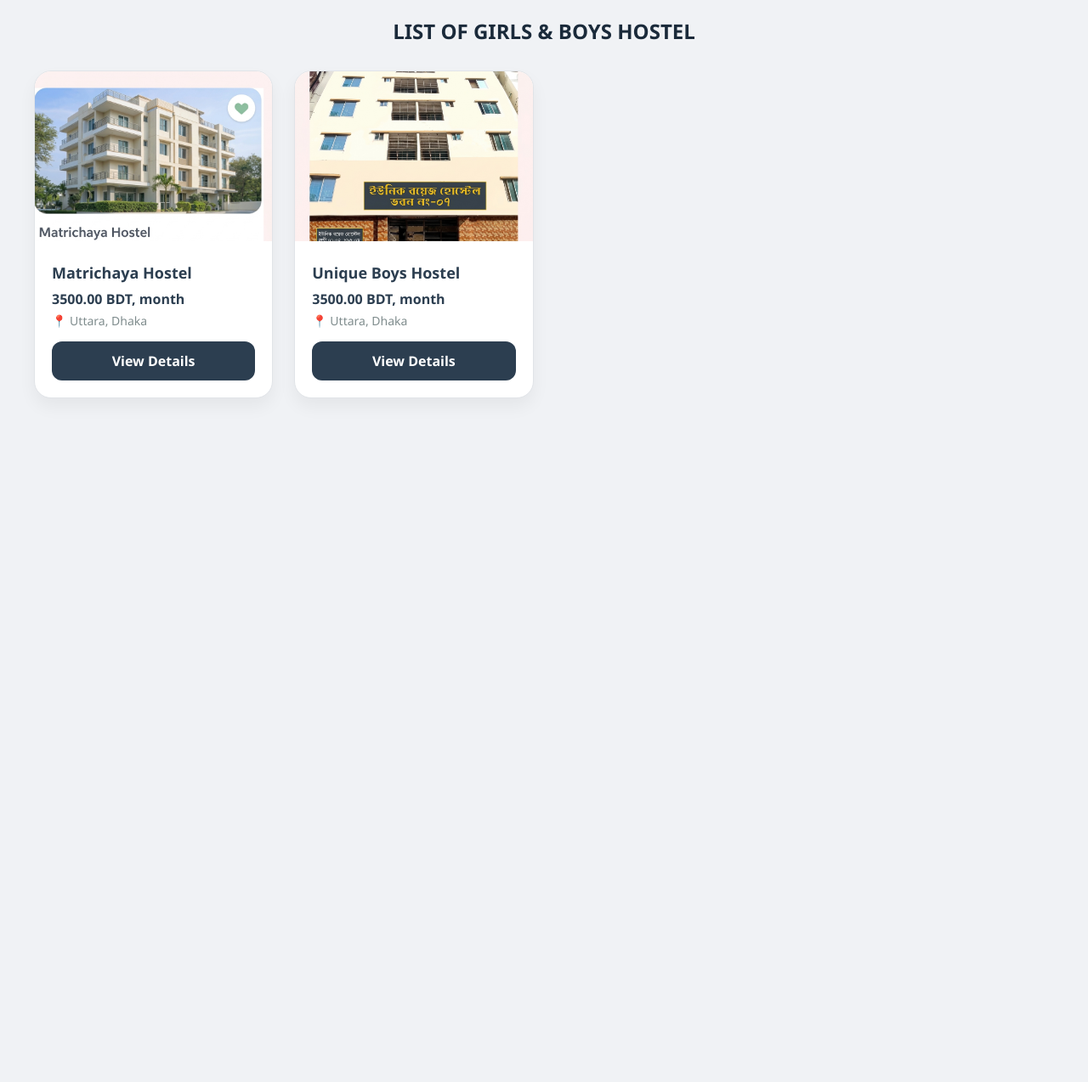
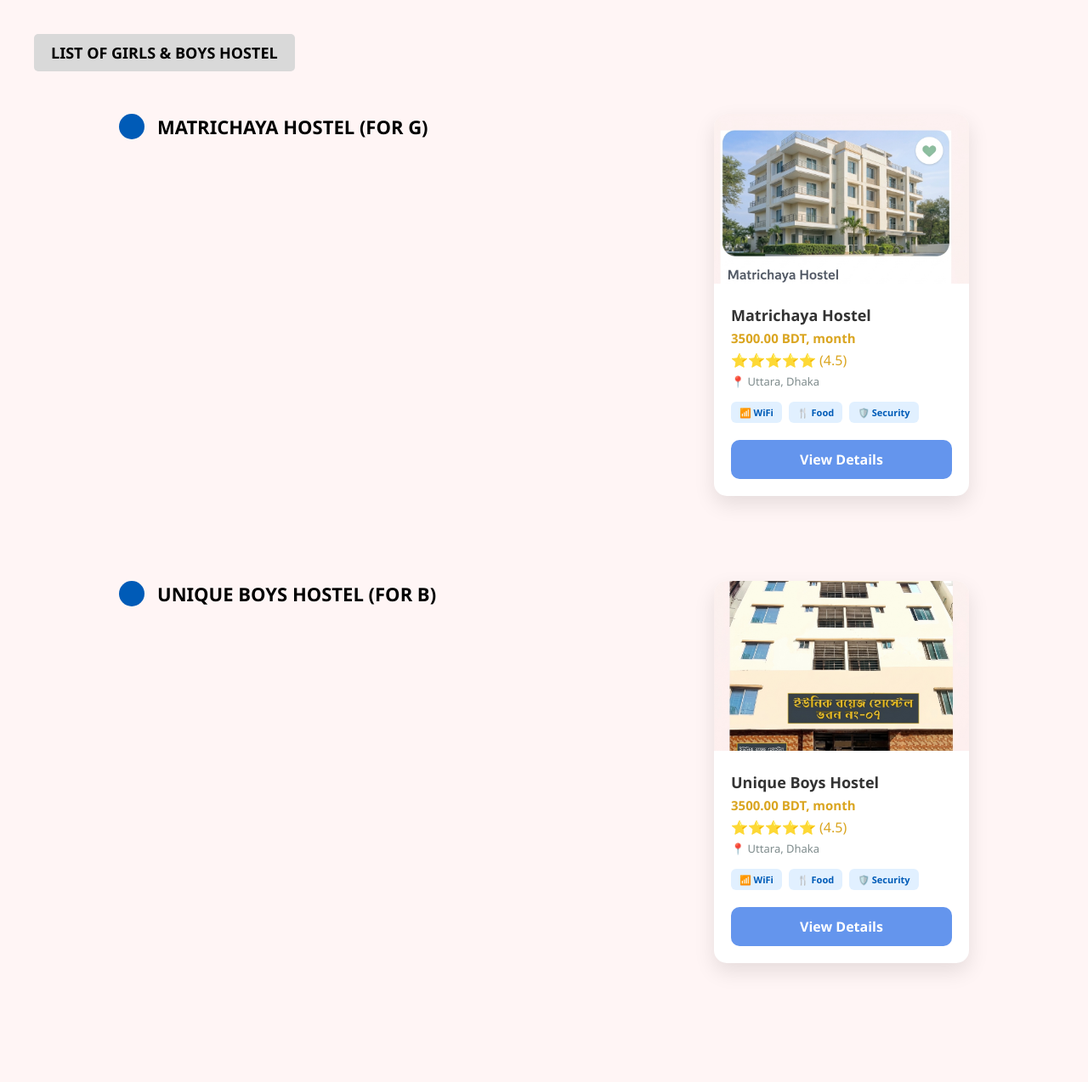
Before and after one commit to Riya1153/StayFinder, a Django app: page /hostels/ in a window 1280 px wide. Shown: the whole page at 85% size. Before the commit the page ends 469 px from the top, so only its background shows below. Run offline with Django 5.2, Linux system fonts and the light colour scheme; data comes from the database, SQL or seed files in the repository; both versions use the stored data as it was after the commit.

Commit message:
StayFinder-9: Fixed layout to show multiple hostel cards correctly

```diff
--- a/core/templates/hostel_list.html
+++ b/core/templates/hostel_list.html
@@ -2,70 +2,99 @@
 <html lang="en">
 <head>
     <meta charset="UTF-8">
-    <title>StayFinder - Available Hostels</title>
+    <title>StayFinder - Hostel List</title>
     <style>
         * { margin: 0; padding: 0; box-sizing: border-box; font-family: 'Segoe UI', sans-serif; }
-        body { background-color: #f0f2f5; padding: 20px; }
+        body { background-color: #FFF5F5; padding: 40px; }
 
-        .header-title {
-            text-align: center; color: #1a2a3a; font-size: 24px;
-            font-weight: 800; margin-bottom: 30px; text-transform: uppercase;
+        .header-box {
+            background: #D9D9D9; display: inline-block; padding: 10px 20px;
+            margin-bottom: 50px; border-radius: 5px;
+        }
+        .header-title { font-size: 18px; font-weight: 800; color: #000; }
+
+        .container { max-width: 1000px; margin: 0 auto; }
+
+        /* Figma Card Row Fix */
+        .hostel-row {
+            display: flex;
+            justify-content: space-between;
+            align-items: flex-start;
+            margin-bottom: 100px; /* Jate niche niche thikmoto thake */
+            width: 100%;
         }
 
-        .container {
-            display: grid; grid-template-columns: repeat(auto-fill, minmax(280px, 1fr));
-            gap: 25px; max-width: 1200px; margin: 0 auto;
+        .name-side { display: flex; align-items: center; gap: 15px; width: 50%; }
+        .blue-dot { width: 30px; height: 30px; background: #005BB7; border-radius: 50%; flex-shrink: 0; }
+        .hostel-name { font-size: 22px; font-weight: 800; color: #000; text-transform: uppercase; }
+
+        .card-side { width: 50%; display: flex; justify-content: flex-end; }
+        .card {
+            background: white; border-radius: 15px; width: 300px;
+            box-shadow: 0 10px 25px rgba(0,0,0,0.1); overflow: hidden;
         }
 
-        .hostel-card {
-            background: white; border-radius: 20px; overflow: hidden;
-            box-shadow: 0 10px 20px rgba(0,0,0,0.05); transition: 0.3s;
-            border: 1px solid #e1e4e8;
+        .hostel-img { width: 100%; height: 200px; object-fit: cover; }
+        .card-body { padding: 20px; text-align: left; }
+        .card-title { font-size: 18px; font-weight: 700; color: #333; }
+        .card-price { font-size: 15px; color: #DAA520; font-weight: 600; margin: 5px 0; }
+        .card-location { font-size: 13px; color: #7f8c8d; margin-bottom: 15px; }
+
+        /* Features */
+        .features { display: flex; flex-wrap: wrap; gap: 8px; margin-bottom: 20px; }
+        .feature-tag {
+            font-size: 11px; background: #E1F0FF; color: #005BB7;
+            padding: 5px 10px; border-radius: 6px; font-weight: bold;
         }
-        .hostel-card:hover { transform: translateY(-5px); box-shadow: 0 15px 30px rgba(0,0,0,0.1); }
 
-        .hostel-img { width: 100%; height: 200px; object-fit: cover; }
-
-        .card-content { padding: 20px; }
-        .hostel-title { font-size: 18px; font-weight: 700; color: #2c3e50; margin-bottom: 8px; }
-        .price { color: #2c3e50; font-size: 16px; font-weight: 600; margin-bottom: 5px; }
-        .location { color: #7f8c8d; font-size: 14px; margin-bottom: 15px; }
-
-        .btn-details {
-            display: block; text-align: center; background: #2c3e50;
-            color: white; padding: 12px; text-decoration: none;
-            border-radius: 12px; font-weight: 600; transition: 0.3s;
+        .btn-view {
+            display: block; width: 100%; padding: 12px;
+            background: #6495ED; color: white; text-align: center;
+            text-decoration: none; border-radius: 10px; font-weight: bold;
         }
-        .btn-details:hover { background: #1a2a3a; }
-
-        .no-data { text-align: center; grid-column: 1 / -1; padding: 50px; color: #7f8c8d; }
     </style>
 </head>
 <body>
 
-    <h2 class="header-title">LIST OF GIRLS & BOYS HOSTEL</h2>
+    <div class="header-box">
+        <h2 class="header-title">LIST OF GIRLS & BOYS HOSTEL</h2>
+    </div>
 
     <div class="container">
         {% for hostel in hostels %}
-        <div class="hostel-card">
-            {% if hostel.image %}
-                <img src="{{ hostel.image.url }}" class="hostel-img">
-            {% else %}
-                <img src="https://via.placeholder.com/300x200?text=No+Image" class="hostel-img">
-            {% endif %}
+        <div class="hostel-row">
+            <div class="name-side">
+                <span class="blue-dot"></span>
+                <h3 class="hostel-name">{{ hostel.title }} (FOR {{ hostel.gender|upper }})</h3>
+            </div>
 
-            <div class="card-content">
-                <h3 class="hostel-title">{{ hostel.title }}</h3>
-                <p class="price">{{ hostel.price_per_month }} BDT, month</p>
-                <p class="location">📍 {{ hostel.location }}</p>
-                <a href="#" class="btn-details">View Details</a>
+            <div class="card-side">
+                <div class="card">
+                    {% if hostel.image %}
+                        <img src="{{ hostel.image.url }}" class="hostel-img">
+                    {% else %}
+                        <img src="https://via.placeholder.com/300x200" class="hostel-img">
+                    {% endif %}
+
+                    <div class="card-body">
+                        <p class="card-title">{{ hostel.title }}</p>
+                        <p class="card-price">{{ hostel.price_per_month }} BDT, month</p>
+                        <p style="color: #DAA520; margin-bottom: 5px;">⭐⭐⭐⭐⭐ (4.5)</p>
+                        <p class="card-location">📍 {{ hostel.location }}</p>
+
+                        <div class="features">
+                            <span class="feature-tag">📶 WiFi</span>
+                            <span class="feature-tag">🍴 Food</span>
+                            <span class="feature-tag">🛡️ Security</span>
+                        </div>
+
+                        <a href="#" class="btn-view">View Details</a>
+                    </div>
+                </div>
             </div>
         </div>
         {% empty %}
-        <div class="no-data">
-            <p>Oops! No hostels available right now.</p>
-            <a href="/admin/" style="color: #2c3e50;">Add one from Admin Panel</a>
-        </div>
+            <p>Admin theke hostel add koro!</p>
         {% endfor %}
     </div>
 
```
Also changed, not shown: db.sqlite3, media/hostels/Matrichaya_Hostel..png (added), media/hostels/Unique_Boys_hostel.png (added).
